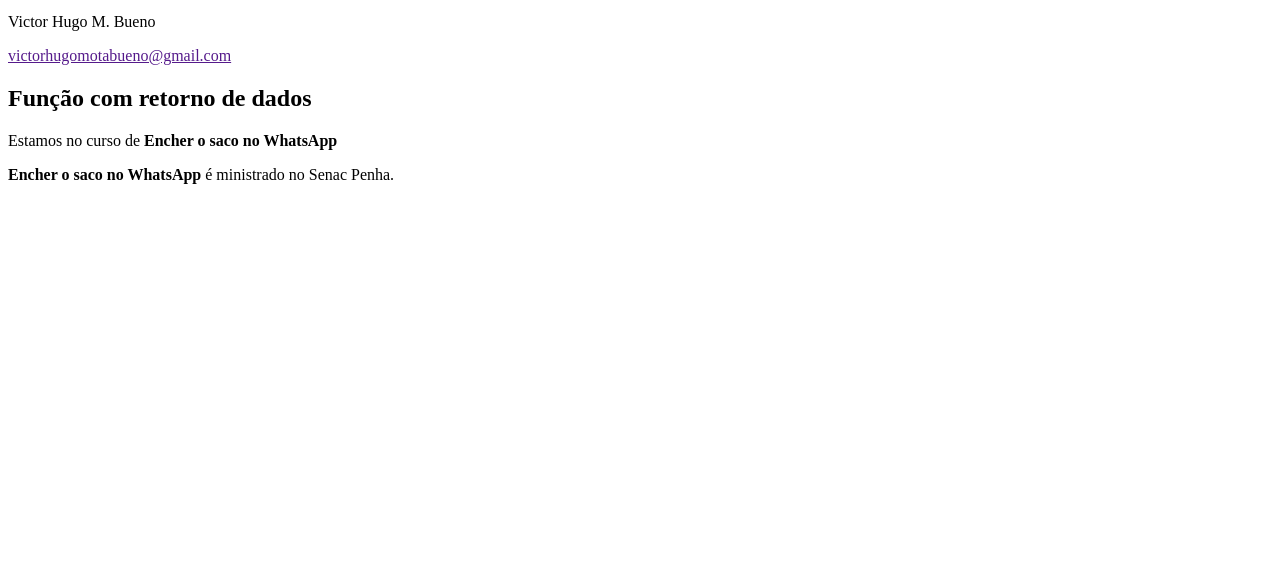
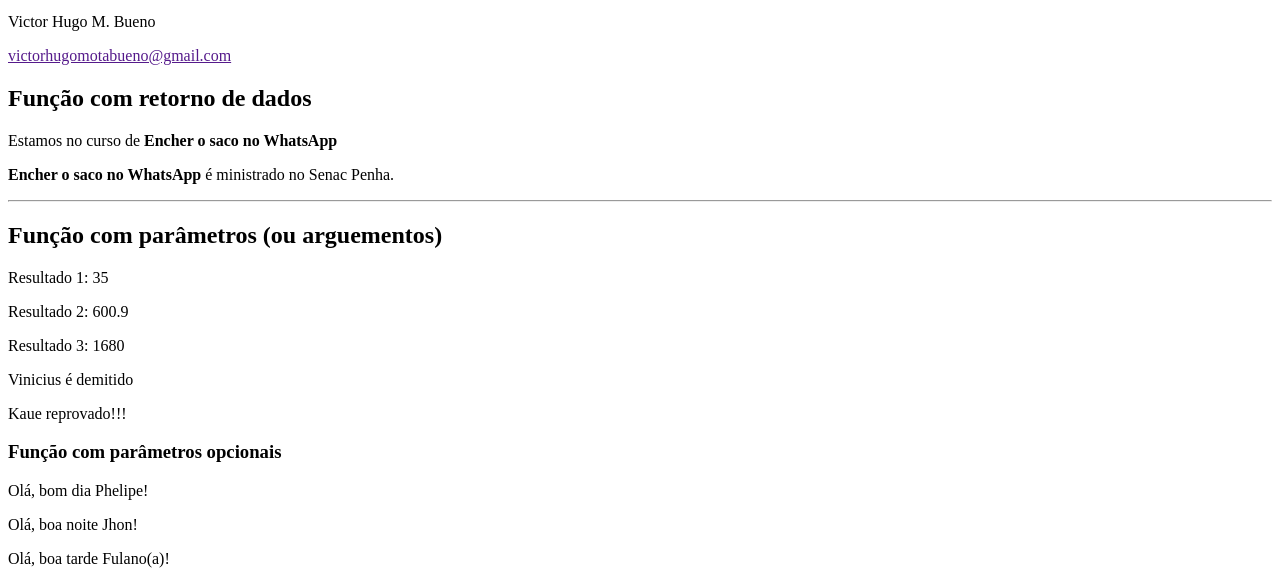
Before and after one commit to 77bueno/aulas-php, a PHP site: page /06-funcoes.php in a window 1280 px wide. Shown: the part 289-873 px from the top of the page. Before the commit the page ends 473 px from the top, so only its background shows below. Run offline with PHP 8.4, Linux system fonts and the light colour scheme.

Commit message:
Função: parâmetros opcionais

```diff
--- a/06-funcoes.php
+++ b/06-funcoes.php
@@ -38,5 +38,44 @@ function dadosCurso(){
 ?>
 <p>Estamos no curso de <?=dadosCurso()?></p>
 <p><?=dadosCurso()?> é ministrado no Senac Penha.</p>
+
+<hr>
+
+<h2>Função com parâmetros (ou arguementos)</h2>
+<?php
+function soma( $valor1, $valor2, $valor3 ){
+    // Variável de escopo local
+    $total = $valor1 + $valor2 + $valor3;
+    return $total;
+}
+?>
+<!-- Chamando e exibindo diretamente o retorno -->
+<p>Resultado 1: <?=soma(10,20,5)?> </p>
+<p>Resultado 2: <?=soma(500, 2.9, 98)?> </p>
+<?php
+// Chamando e guardando o retorno
+$resultado3 = soma(500, 480, 700);
+?>
+<p>Resultado 3: <?=$resultado3?></p>
+
+<?php if($resultado3 > 100) { ?>
+    <p>Vinicius é demitido</p>
+<?php } ?>
+
+<!-- Usando uma função como parte de uma condição -->
+<?php if( soma(2, 3, 10) >= 10 ){  ?>
+    <p>Kaue reprovado!!!</p>
+<?php } ?>
+
+<h3>Função com parâmetros opcionais</h3>
+<?php
+// $pessoa é um parâmetro opcional com um valor padrão
+function saudacao($mensagem, $pessoa = "Fulano(a)"){
+    return "Olá, $mensagem $pessoa!";
+}
+?>
+<p> <?=saudacao("bom dia", "Phelipe")?> </p>
+<p> <?=saudacao("boa noite", "Jhon")?> </p>
+<p> <?=saudacao("boa tarde")?> </p>
 </body>
 </html>
```
